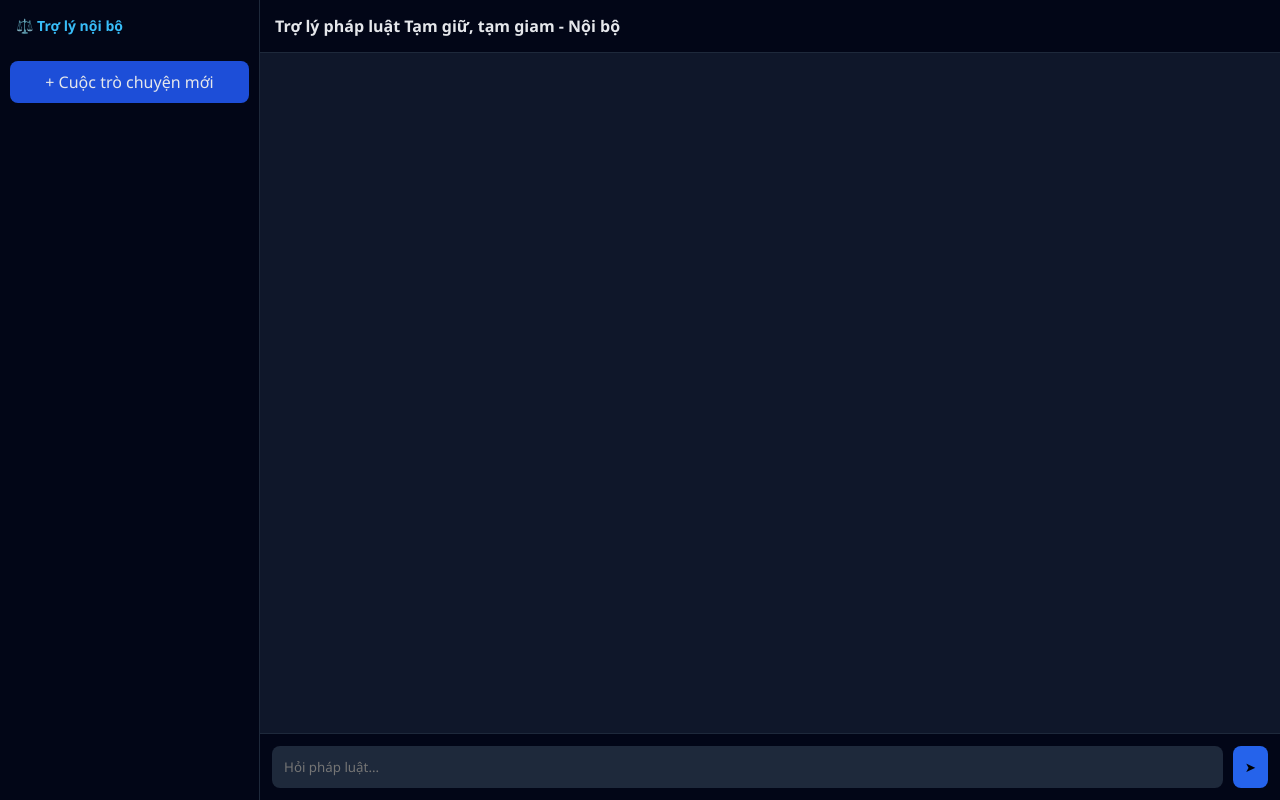
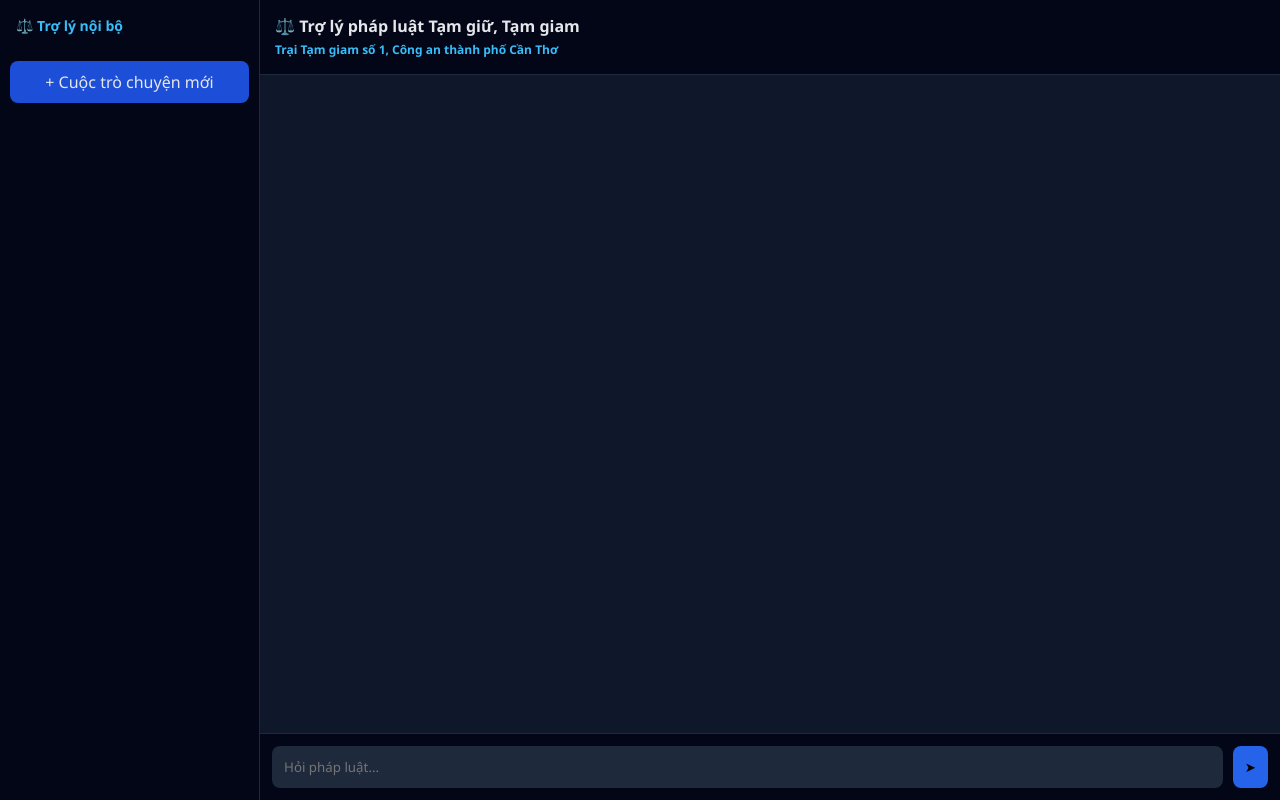
Before and after one commit to ntday/chat_bot_v1, a website: page public/index.html in a window 1280 px wide. Drawn offline with Linux system fonts and the light colour scheme.

Commit message:
Update index.html

```diff
--- a/public/index.html
+++ b/public/index.html
@@ -161,8 +161,11 @@
   <div class="chat-container">
 
     <div class="header">
-      Trợ lý pháp luật Tạm giữ, tạm giam - Nội bộ
-    </div>
+  ⚖️ Trợ lý pháp luật Tạm giữ, Tạm giam<br>
+  <span style="font-size:12px; color:#38bdf8;">
+    Trại Tạm giam số 1, Công an thành phố Cần Thơ
+  </span>
+</div>
 
     <div class="messages" id="box"></div>
 
```
